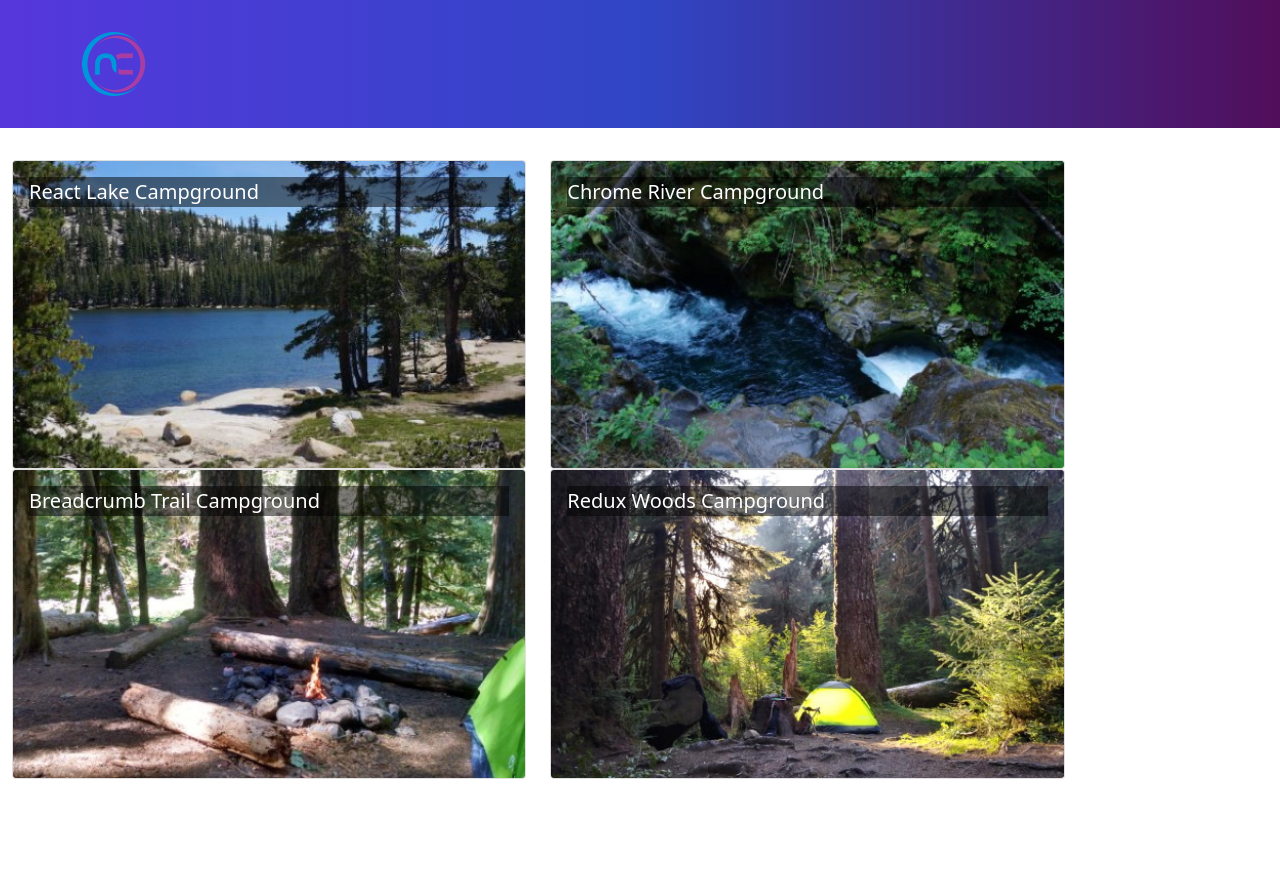
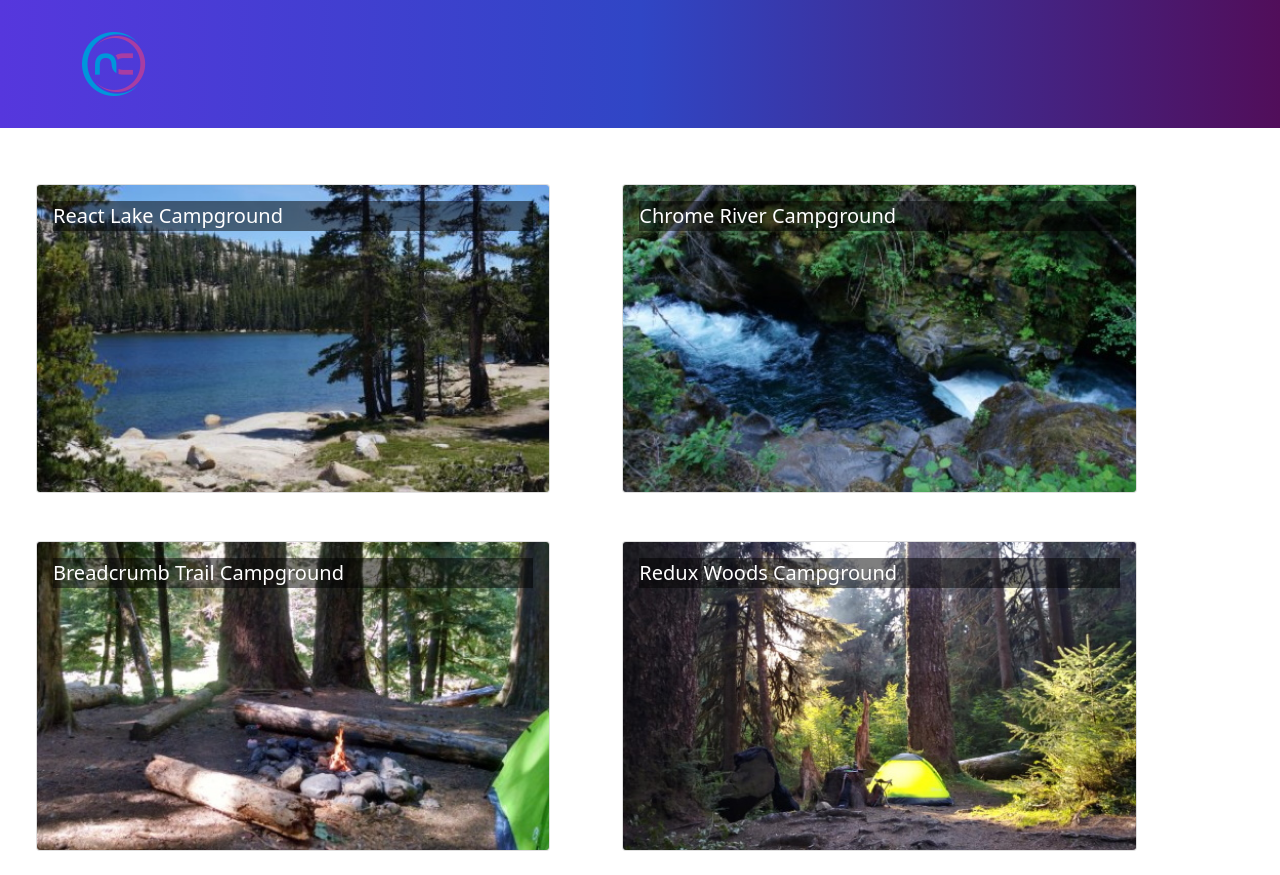
Before and after one commit to j-chaney3/nc-react, a React (Create React App) app in the folder nucampsite/: page / in a window 1280 px wide. Before the commit the page ends 800 px from the top, so only its background shows below. Built offline with nearby package versions, Linux system fonts and the light colour scheme.

Commit message:
Added new cards for campsites

```diff
--- a/nucampsite/src/features/campsites/CampsitesList.js
+++ b/nucampsite/src/features/campsites/CampsitesList.js
@@ -6,7 +6,7 @@ const CampsitesList = () => {
 	return (
 		<Row className="ms-auto">
 			{CAMPSITES.map((campsite) => (
-				<Col md="5" ClassName="m-4" key={campsite.id}>
+				<Col md="5" className="m-4" key={campsite.id}>
 					<CampsiteCard campsite={campsite} />
 				</Col>
 			))}
@@ -14,4 +14,4 @@ const CampsitesList = () => {
 	);
 };
 
-export default CampsitesList
+export default CampsitesList;
```
